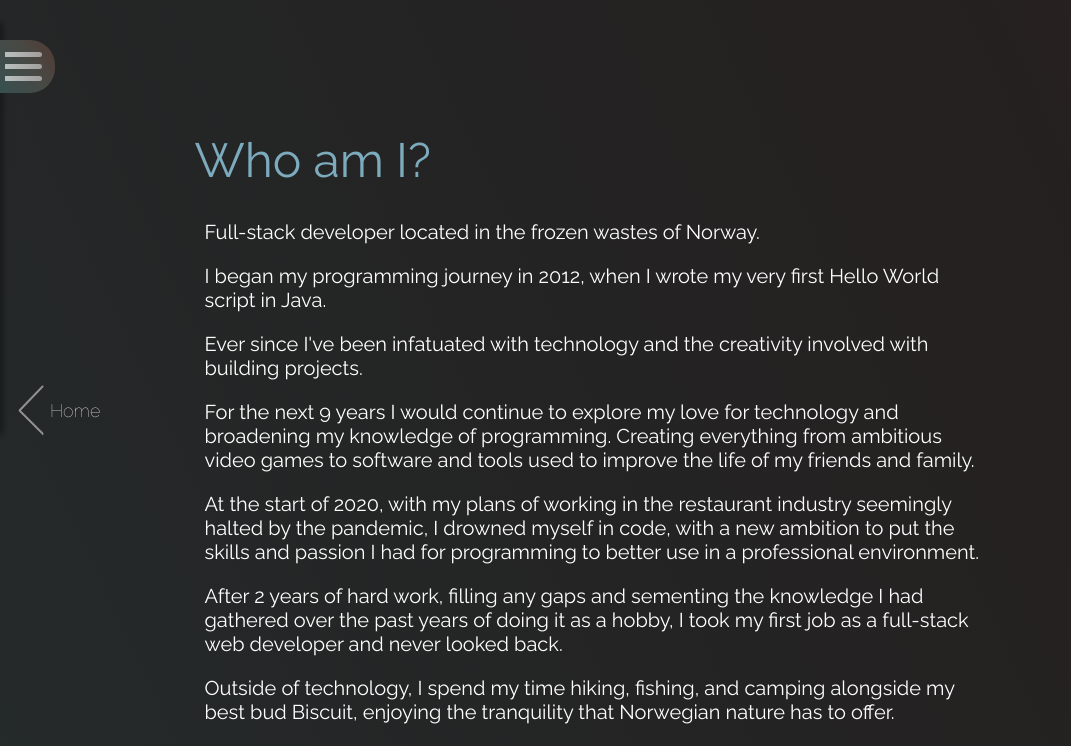
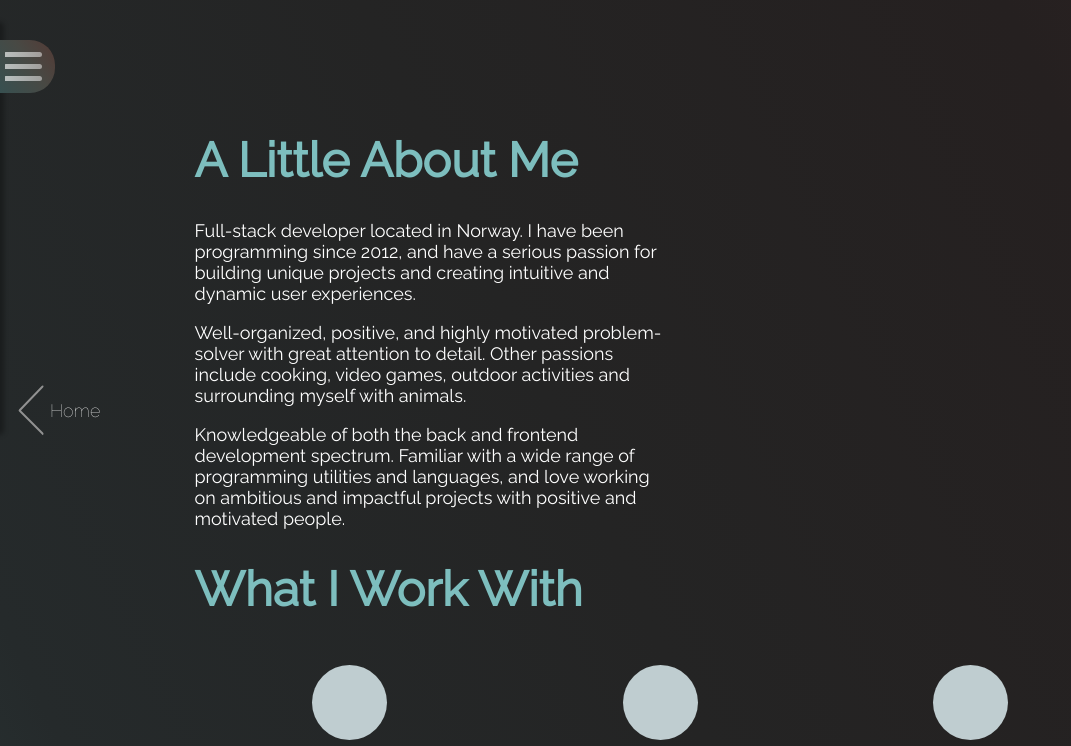
Before and after one commit to SimenMH/portfolio-website, a React (Create React App) app: page /about in a window 1280 px wide. Shown: the top 746 px of the page, without its empty margins (0-1071 px from the left). Built offline with nearby package versions, Linux system fonts and the light colour scheme.

Commit message:
style: Update about me title and text

```diff
--- a/src/screens/AboutMe/AboutMe.screen.js
+++ b/src/screens/AboutMe/AboutMe.screen.js
@@ -3,39 +3,27 @@ import './styles.css';
 const AboutMe = () => {
   return (
     <div className='aboutme-container fade-in'>
-      <h1>Who am I?</h1>
-      <p>Full-stack developer located in the frozen wastes of Norway.</p>
+      <h1>A Little About Me</h1>
+      <div className='about-text'>
         <p>
-        I began my programming journey in 2012, when I wrote my very first Hello
-        World script in Java.
+          Full-stack developer located in Norway. I have been programming since
+          2012, and have a serious passion for building unique projects and
+          creating intuitive and dynamic user experiences.
         </p>
         <p>
-        Ever since I've been infatuated with technology and the creativity
-        involved with building projects.
+          Well-organized, positive, and highly motivated problem-solver with
+          great attention to detail. Other passions include cooking, video
+          games, outdoor activities and surrounding myself with animals.
         </p>
         <p>
-        For the next 9 years I would continue to explore my love for technology
-        and broadening my knowledge of programming. Creating everything from
-        ambitious video games to software and tools used to improve the life of
-        my friends and family.
+          Knowledgeable of both the back and frontend development spectrum.
+          Familiar with a wide range of programming utilities and languages, and
+          love working on ambitious and impactful projects with positive and
+          motivated people.
         </p>
-      <p>
-        At the start of 2020, with my plans of working in the restaurant
-        industry seemingly halted by the pandemic, I drowned myself in code,
-        with a new ambition to put the skills and passion I had for programming
-        to better use in a professional environment.
-      </p>
-      <p>
-        After 2 years of hard work, filling any gaps and sementing the knowledge
-        I had gathered over the past years of doing it as a hobby, I took my
-        first job as a full-stack web developer and never looked back.
-      </p>
-      <p>
-        Outside of technology, I spend my time hiking, fishing, and camping
-        alongside my best bud Biscuit, enjoying the tranquility that Norwegian
-        nature has to offer.
-      </p>
-      <h1>Skills</h1>
+      </div>
+
+      <h1>What I Work With</h1>
       <div className='skills-container'>
         <div className='skill'>
           <div className='skill-icon' />
--- a/src/screens/AboutMe/styles.css
+++ b/src/screens/AboutMe/styles.css
@@ -1,23 +1,22 @@
 .aboutme-container {
-  margin-right: 15%;
   margin-left: 5%;
   width: 100%;
 }
 
 .aboutme-container h1 {
   font-size: 48px;
-  color: rgb(125, 171, 190);
-  font-weight: 400;
+  /* font-family: Arial, Helvetica, sans-serif; */
+  color: rgb(125, 190, 190);
+  font-weight: 600;
 }
 
 .aboutme-container p {
   font-weight: 400;
-  font-size: 20px;
-  margin-left: 10px;
+  font-size: 18px;
 }
 
 .skills-container {
-  margin-left: 10px;
+  width: 100%;
   display: grid;
   grid-template-columns: 33% 33% 33%;
 }
@@ -52,3 +51,7 @@
   text-align: center;
   line-height: 20px;
 }
+
+.about-text {
+  width: 50%;
+}
```
Lines whose indentation alone changed are shown as unchanged.
